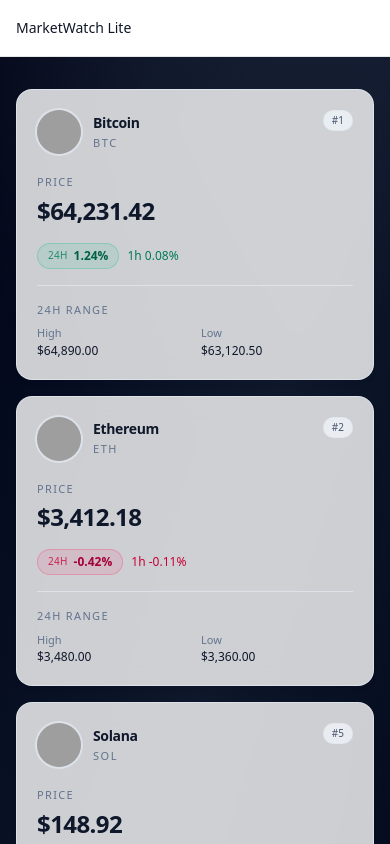
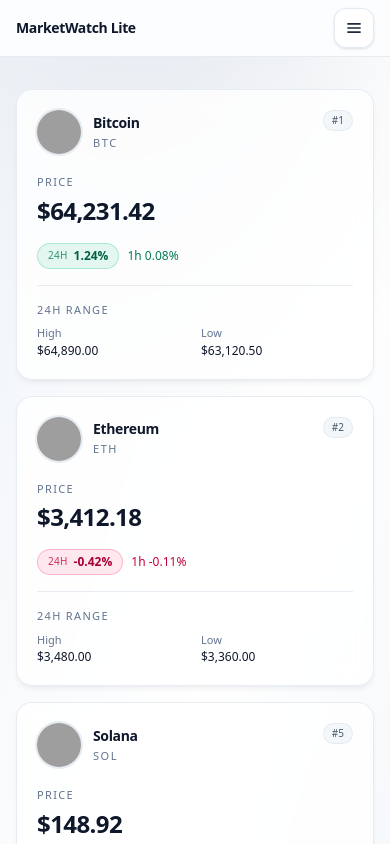
Before and after one commit to arivas-dev/marketwatch-lite, an Angular app: page / in a window 390 px wide. Shown: the top 844 px of the page. Built offline with nearby package versions, Linux system fonts and the light colour scheme; grey boxes are pictures that could not be loaded.

Commit message:
feat: implement theme service for dark mode support, update header and dashboard components for responsive design and improved user experience

```diff
--- a/src/app/app.ts
+++ b/src/app/app.ts
@@ -1,14 +1,18 @@
 import { Component } from '@angular/core';
 import { RouterOutlet } from '@angular/router';
+import { FooterComponent } from './shared/components/footer/footer.component';
 import { HeaderComponent } from './shared/components/header/header.component';
 
 @Component({
   selector: 'app-root',
   standalone: true,
-  imports: [RouterOutlet, HeaderComponent],
+  imports: [RouterOutlet, HeaderComponent, FooterComponent],
   template: `
     <app-header />
-    <router-outlet />
+    <div class="flex min-h-0 flex-1 flex-col">
+      <router-outlet />
+    </div>
+    <app-footer />
   `,
 })
 export class App {}
--- /dev/null
+++ b/src/app/core/theme/theme.service.ts
@@ -0,0 +1,65 @@
+import { DOCUMENT, isPlatformBrowser } from '@angular/common';
+import {
+  Injectable,
+  PLATFORM_ID,
+  computed,
+  effect,
+  inject,
+  signal,
+} from '@angular/core';
+
+export type ThemeMode = 'light' | 'dark';
+
+export const THEME_STORAGE_KEY = 'mwl-theme';
+
+@Injectable({ providedIn: 'root' })
+export class ThemeService {
+  private readonly document = inject(DOCUMENT);
+  private readonly platformId = inject(PLATFORM_ID);
+
+  private readonly _mode = signal<ThemeMode>(this.readStoredOrSystem());
+
+  readonly mode = this._mode.asReadonly();
+  readonly isDark = computed(() => this._mode() === 'dark');
+
+  constructor() {
+    effect(() => {
+      const mode = this._mode();
+      if (!isPlatformBrowser(this.platformId)) {
+        return;
+      }
+      this.applyToDocument(mode);
+      window.localStorage.setItem(THEME_STORAGE_KEY, mode);
+    });
+  }
+
+  setMode(mode: ThemeMode): void {
+    this._mode.set(mode);
+  }
+
+  toggle(): void {
+    this._mode.update((current) => (current === 'dark' ? 'light' : 'dark'));
+  }
+
+  private readStoredOrSystem(): ThemeMode {
+    if (!isPlatformBrowser(this.platformId)) {
+      return 'light';
+    }
+    const stored = window.localStorage.getItem(THEME_STORAGE_KEY);
+    if (stored === 'dark' || stored === 'light') {
+      return stored;
+    }
+    return window.matchMedia('(prefers-color-scheme: dark)').matches
+      ? 'dark'
+      : 'light';
+  }
+
+  private applyToDocument(mode: ThemeMode): void {
+    const root = this.document.documentElement;
+    if (mode === 'dark') {
+      root.classList.add('dark');
+    } else {
+      root.classList.remove('dark');
+    }
+  }
+}
--- a/src/app/features/dashboard/dashboard.component.html
+++ b/src/app/features/dashboard/dashboard.component.html
@@ -1,8 +1,8 @@
 <main
-  class="relative mx-auto w-full max-w-6xl min-h-[calc(100dvh-3.5rem)] bg-gradient-to-br from-slate-950 via-slate-900 to-slate-950 px-4 py-8"
+  class="relative mx-auto flex w-full max-w-6xl flex-1 flex-col bg-gradient-to-br from-slate-100 via-white to-slate-100 px-4 py-8 dark:from-slate-950 dark:via-slate-900 dark:to-slate-950"
 >
   <div
-    class="pointer-events-none absolute inset-0 mx-auto max-w-6xl bg-[radial-gradient(ellipse_80%_50%_at_50%_-20%,rgba(148,163,184,0.14),transparent)]"
+    class="pointer-events-none absolute inset-0 mx-auto max-w-6xl bg-[radial-gradient(ellipse_80%_50%_at_50%_-20%,rgba(148,163,184,0.22),transparent)] dark:bg-[radial-gradient(ellipse_80%_50%_at_50%_-20%,rgba(148,163,184,0.14),transparent)]"
     aria-hidden="true"
   ></div>
   <ul
--- a/src/app/features/dashboard/dashboard.component.ts
+++ b/src/app/features/dashboard/dashboard.component.ts
@@ -18,6 +18,9 @@
   standalone: true,
   imports: [AssetCardComponent, AssetCardSkeletonComponent],
   templateUrl: './dashboard.component.html',
+  host: {
+    class: 'flex min-h-0 w-full flex-1 flex-col',
+  },
 })
 export class DashboardComponent {
   private readonly destroyRef = inject(DestroyRef);
--- a/src/app/shared/components/header/header.component.html
+++ b/src/app/shared/components/header/header.component.html
@@ -1,5 +1,169 @@
-<header class="w-full border-b border-gray-200 bg-white">
-  <div class="mx-auto flex h-14 max-w-6xl items-center px-4">
-    <span class="text-sm font-medium text-gray-900">MarketWatch Lite</span>
+<header
+  class="relative z-50 w-full border-b border-slate-200/80 bg-white/75 backdrop-blur-md dark:border-white/10 dark:bg-slate-950/80"
+>
+  <div
+    class="mx-auto flex h-14 max-w-6xl items-center justify-between gap-3 px-4"
+  >
+    <div class="flex min-w-0 flex-col">
+      <span
+        class="truncate text-sm font-semibold tracking-tight text-slate-900 dark:text-white"
+      >
+        MarketWatch Lite
+      </span>
+      <span
+        class="hidden text-[11px] font-medium text-slate-500 sm:inline dark:text-white/50"
+      >
+        Panel en vivo
+      </span>
+    </div>
+
+    <div class="flex shrink-0 items-center gap-2">
+      <!-- Escritorio: control de tema siempre visible (no dentro del menú) -->
+      <div class="hidden items-center gap-1 lg:flex">
+        <button
+          type="button"
+          class="inline-flex h-10 w-10 items-center justify-center rounded-xl border border-slate-200/90 bg-white/80 text-slate-700 shadow-sm transition hover:border-slate-300 hover:bg-slate-50 focus-visible:outline-none focus-visible:ring-2 focus-visible:ring-emerald-500/50 dark:border-white/15 dark:bg-white/10 dark:text-white dark:hover:border-white/25 dark:hover:bg-white/[0.14]"
+          (click)="toggleTheme()"
+          [attr.aria-label]="
+            isDark() ? 'Activar modo claro' : 'Activar modo oscuro'
+          "
+        >
+          @if (isDark()) {
+            <svg
+              class="h-5 w-5"
+              viewBox="0 0 24 24"
+              fill="none"
+              stroke="currentColor"
+              stroke-width="1.75"
+              aria-hidden="true"
+            >
+              <circle cx="12" cy="12" r="4" />
+              <path
+                d="M12 2v2M12 20v2M4.93 4.93l1.41 1.41M17.66 17.66l1.41 1.41M2 12h2M20 12h2M4.93 19.07l1.41-1.41M17.66 6.34l1.41-1.41"
+              />
+            </svg>
+          } @else {
+            <svg
+              class="h-5 w-5"
+              viewBox="0 0 24 24"
+              fill="none"
+              stroke="currentColor"
+              stroke-width="1.75"
+              aria-hidden="true"
+            >
+              <path d="M21 12.79A9 9 0 1 1 11.21 3 7 7 0 0 0 21 12.79z" />
+            </svg>
+          }
+        </button>
+      </div>
+
+      <!-- Móvil / tablet: menú hamburguesa con apariencia -->
+      <button
+        type="button"
+        class="inline-flex h-10 w-10 items-center justify-center rounded-xl border border-slate-200/90 bg-white/80 text-slate-800 shadow-sm transition hover:bg-slate-50 focus-visible:outline-none focus-visible:ring-2 focus-visible:ring-emerald-500/50 lg:hidden dark:border-white/15 dark:bg-white/10 dark:text-white dark:hover:bg-white/[0.12]"
+        (click)="toggleMobileMenu()"
+        [attr.aria-expanded]="mobileMenuOpen()"
+        aria-controls="header-mobile-panel"
+        [attr.aria-label]="
+          mobileMenuOpen() ? 'Cerrar menú' : 'Abrir menú'
+        "
+      >
+        @if (mobileMenuOpen()) {
+          <svg
+            class="h-5 w-5"
+            viewBox="0 0 24 24"
+            fill="none"
+            stroke="currentColor"
+            stroke-width="2"
+            aria-hidden="true"
+          >
+            <path d="M6 6l12 12M18 6L6 18" />
+          </svg>
+        } @else {
+          <svg
+            class="h-5 w-5"
+            viewBox="0 0 24 24"
+            fill="none"
+            stroke="currentColor"
+            stroke-width="2"
+            aria-hidden="true"
+          >
+            <path d="M4 7h16M4 12h16M4 17h16" />
+          </svg>
+        }
+      </button>
+    </div>
   </div>
+
+  @if (mobileMenuOpen()) {
+    <button
+      type="button"
+      class="fixed inset-0 z-40 bg-slate-950/40 backdrop-blur-[1px] lg:hidden dark:bg-black/50"
+      (click)="closeMobileMenu()"
+      aria-label="Cerrar menú"
+      tabindex="-1"
+    ></button>
+    <div
+      id="header-mobile-panel"
+      class="absolute right-4 top-full z-50 mt-2 w-[min(18rem,calc(100vw-2rem))] rounded-2xl border border-slate-200/90 bg-white/95 p-3 shadow-xl shadow-slate-900/10 backdrop-blur-md lg:hidden dark:border-white/15 dark:bg-slate-900/95 dark:shadow-black/40"
+      role="dialog"
+      aria-modal="true"
+      aria-label="Menú"
+    >
+      <p
+        class="px-1 pb-2 text-[11px] font-semibold uppercase tracking-[0.14em] text-slate-500 dark:text-white/45"
+      >
+        Apariencia
+      </p>
+      <div class="grid grid-cols-2 gap-2">
+        <button
+          type="button"
+          class="flex flex-col items-center gap-1.5 rounded-xl border px-3 py-3 text-xs font-medium transition focus-visible:outline-none focus-visible:ring-2 focus-visible:ring-emerald-500/50"
+          [ngClass]="
+            !isDark()
+              ? 'border-emerald-500/50 bg-emerald-50 text-emerald-900 dark:border-emerald-400/40 dark:bg-emerald-500/15 dark:text-emerald-100'
+              : 'border-slate-200/80 bg-white text-slate-700 hover:bg-slate-50 dark:border-white/10 dark:bg-white/5 dark:text-white/80 dark:hover:bg-white/10'
+          "
+          (click)="setThemeLight(); closeMobileMenu()"
+        >
+          <svg
+            class="h-5 w-5"
+            viewBox="0 0 24 24"
+            fill="none"
+            stroke="currentColor"
+            stroke-width="1.75"
+            aria-hidden="true"
+          >
+            <circle cx="12" cy="12" r="5" />
+            <path
+              d="M12 1v2M12 21v2M4.22 4.22l1.42 1.42M18.36 18.36l1.42 1.42M1 12h2M21 12h2M4.22 19.78l1.42-1.42M18.36 5.64l1.42-1.42"
+            />
+          </svg>
+          Claro
+        </button>
+        <button
+          type="button"
+          class="flex flex-col items-center gap-1.5 rounded-xl border px-3 py-3 text-xs font-medium transition focus-visible:outline-none focus-visible:ring-2 focus-visible:ring-emerald-500/50"
+          [ngClass]="
+            isDark()
+              ? 'border-emerald-400/45 bg-emerald-500/15 text-emerald-100'
+              : 'border-slate-200/80 bg-white text-slate-700 hover:bg-slate-50 dark:border-white/10 dark:bg-white/5 dark:text-white/80 dark:hover:bg-white/10'
+          "
+          (click)="setThemeDark(); closeMobileMenu()"
+        >
+          <svg
+            class="h-5 w-5"
+            viewBox="0 0 24 24"
+            fill="none"
+            stroke="currentColor"
+            stroke-width="1.75"
+            aria-hidden="true"
+          >
+            <path d="M21 12.79A9 9 0 1 1 11.21 3 7 7 0 0 0 21 12.79z" />
+          </svg>
+          Oscuro
+        </button>
+      </div>
+    </div>
+  }
 </header>
--- a/src/app/shared/components/header/header.component.ts
+++ b/src/app/shared/components/header/header.component.ts
@@ -1,8 +1,48 @@
-import { Component } from '@angular/core';
+import { NgClass } from '@angular/common';
+import {
+  Component,
+  HostListener,
+  computed,
+  inject,
+  signal,
+} from '@angular/core';
+
+import { ThemeService } from '../../../core/theme/theme.service';
 
 @Component({
   selector: 'app-header',
   standalone: true,
+  imports: [NgClass],
   templateUrl: './header.component.html',
 })
-export class HeaderComponent {}
+export class HeaderComponent {
+  private readonly theme = inject(ThemeService);
+
+  readonly mobileMenuOpen = signal(false);
+  readonly isDark = computed(() => this.theme.isDark());
+
+  toggleTheme(): void {
+    this.theme.toggle();
+  }
+
+  setThemeLight(): void {
+    this.theme.setMode('light');
+  }
+
+  setThemeDark(): void {
+    this.theme.setMode('dark');
+  }
+
+  toggleMobileMenu(): void {
+    this.mobileMenuOpen.update((open) => !open);
+  }
+
+  closeMobileMenu(): void {
+    this.mobileMenuOpen.set(false);
+  }
+
+  @HostListener('document:keydown.escape')
+  onEscape(): void {
+    this.closeMobileMenu();
+  }
+}
--- a/src/index.html
+++ b/src/index.html
@@ -1,6 +1,18 @@
 <!doctype html>
 <html lang="en">
 <head>
+  <script>
+    (function () {
+      try {
+        var k = 'mwl-theme';
+        var t = localStorage.getItem(k);
+        var dark =
+          t === 'dark' ||
+          (!t && window.matchMedia('(prefers-color-scheme: dark)').matches);
+        if (dark) document.documentElement.classList.add('dark');
+      } catch (e) {}
+    })();
+  </script>
   <meta charset="utf-8">
   <title>MarketwatchLite</title>
   <base href="/">
--- a/src/styles.css
+++ b/src/styles.css
@@ -1,4 +1,6 @@
 @import 'tailwindcss';
+
+@variant dark (&:where(.dark, .dark *));
 
 @layer base {
   *,
@@ -12,6 +14,10 @@
     height: 100%;
   }
 
+  body {
+    @apply bg-slate-100 text-slate-900 antialiased dark:bg-slate-950 dark:text-slate-100;
+  }
+
   app-root {
     display: flex;
     flex-direction: column;
```
